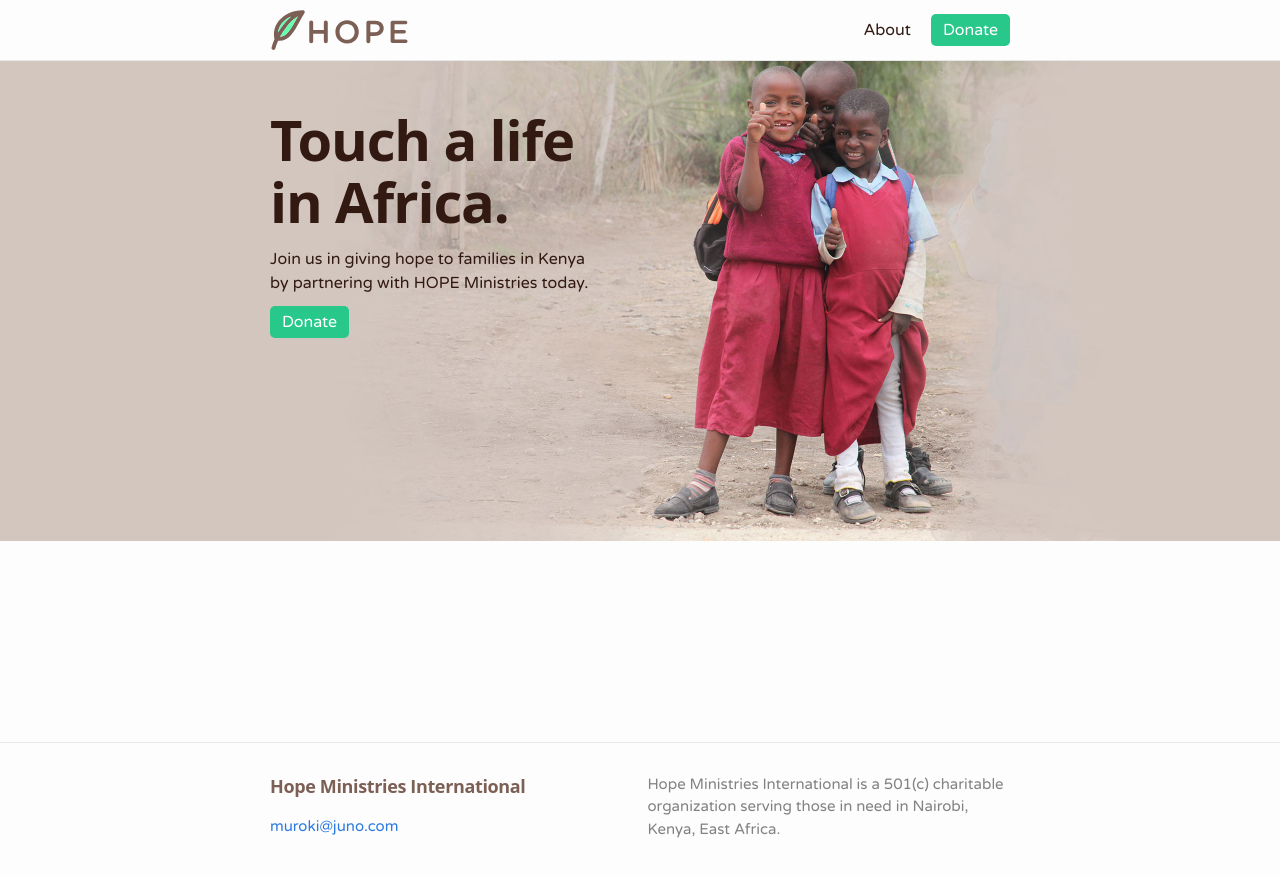
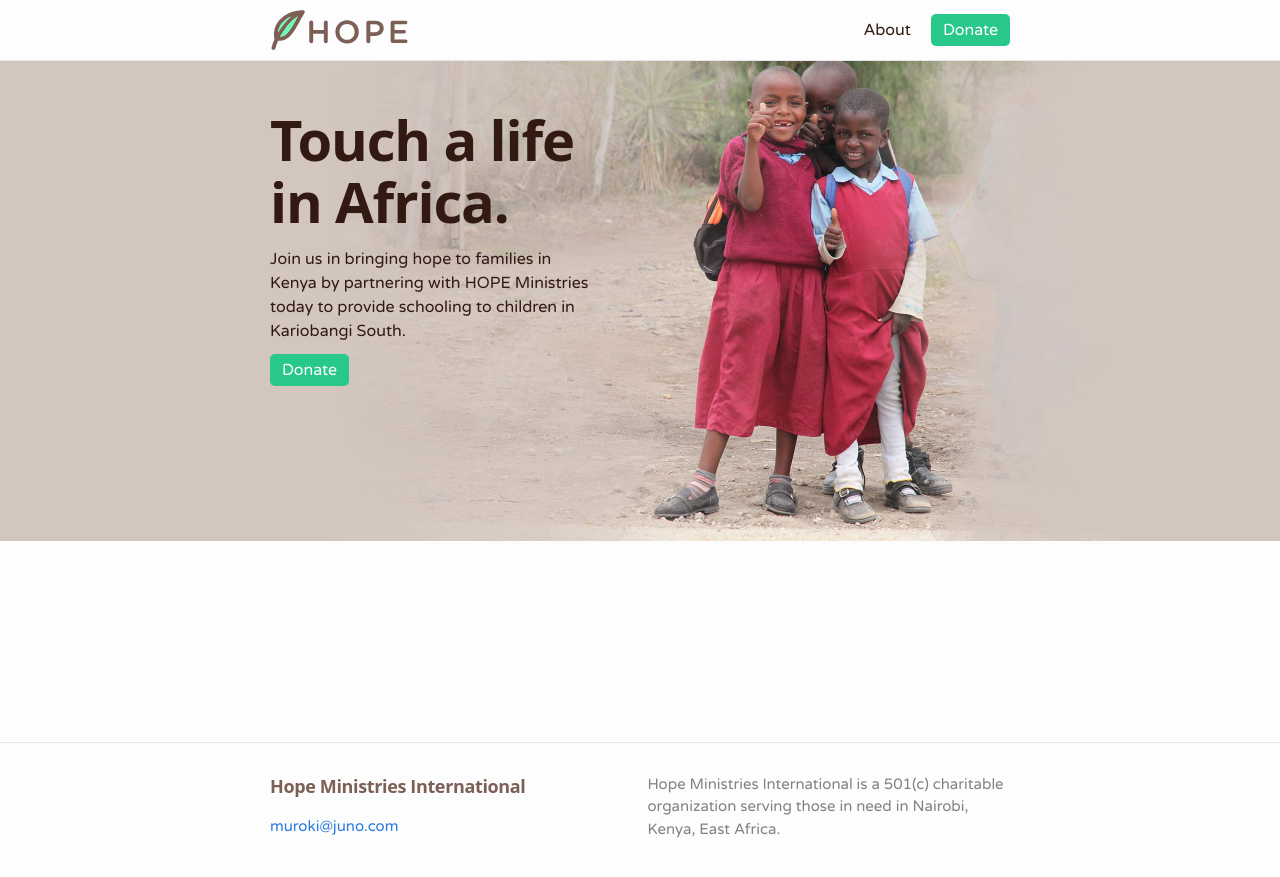
Before and after one commit to hmiafrica/hmiafrica.github.io, a Jekyll site: the page built from index.md, in a window 1280 px wide. Shown: the top 877 px of the page. Built offline with Jekyll 4.4.1, drawn with Linux system fonts in a browser that asks for light colours.

Commit message:
copy tweak

```diff
--- a/_layouts/home.html
+++ b/_layouts/home.html
@@ -14,7 +14,7 @@
           <div class="content-frame">
             <h1 class="page-headline">Touch a life in Africa.</h1>
             <p class="subhead">
-              Join us in giving hope to families in Kenya by partnering with HOPE Ministries today.
+              Join us in bringing hope to families in Kenya by partnering with HOPE Ministries today to provide schooling to children in Kariobangi South.
             </p>
             <a href="#" class="btn btn-large">Donate</a>
           </div>
```
